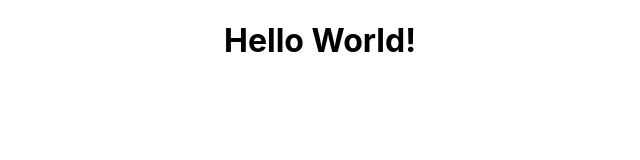
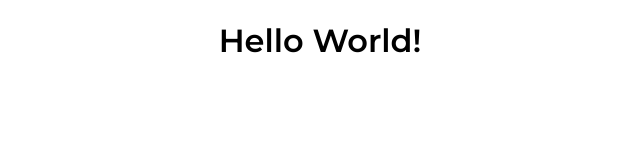
Before and after one commit to DamanB/portfolio, a React (Create React App) app: page / in a window 1280 px wide. Shown: the top 160 px of the page, without its empty margins (320-960 px from the left). Built offline with nearby package versions, Linux system fonts and the light colour scheme.

Commit message:
updated font family

```diff
--- a/src/index.css
+++ b/src/index.css
@@ -1,8 +1,8 @@
+@import url('https://fonts.googleapis.com/css2?family=Montserrat:ital,wght@0,400;0,500;0,600;1,400&display=swap');
+
 body {
   margin: 0;
-  font-family: -apple-system, BlinkMacSystemFont, 'Segoe UI', 'Roboto', 'Oxygen',
-    'Ubuntu', 'Cantarell', 'Fira Sans', 'Droid Sans', 'Helvetica Neue',
-    sans-serif;
+  font-family: 'Montserrat', sans-serif;
   -webkit-font-smoothing: antialiased;
   -moz-osx-font-smoothing: grayscale;
 }
```
